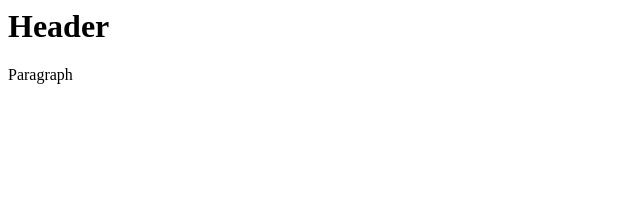
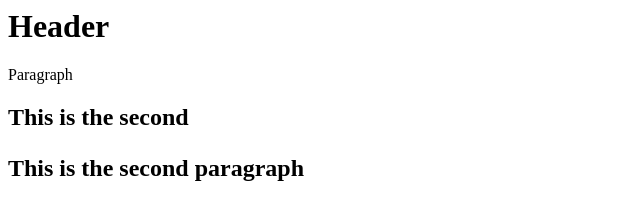
Before and after one commit to joshuackeller/class, a plain HTML site: page index.html in a window 1280 px wide. Shown: the whole page, without its empty margins (0-640 px from the left). Drawn offline with Linux system fonts and the light colour scheme.

Commit message:
second commit

```diff
--- a/index.html
+++ b/index.html
@@ -6,5 +6,9 @@
 <body>
   <h1>Header</h1>
   <p>Paragraph</p>
+  <h2>This is the second <header>
+    <p>This is the second paragraph</p>
+
+  </header></h2>
 </body>
 </html>
```
